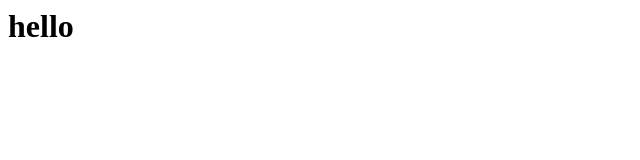
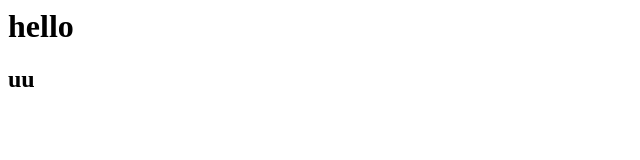
Before and after one commit to MNBV123Q/test, a plain HTML site: page index.html in a window 1280 px wide. Shown: the full height of the page, 0-640 px from the left. Drawn offline with Linux system fonts and the light colour scheme.

Commit message:
add uu in index

```diff
--- a/index.html
+++ b/index.html
@@ -1 +1,2 @@
 <h1>hello</h1>
+<h2>uu</h2>
```
